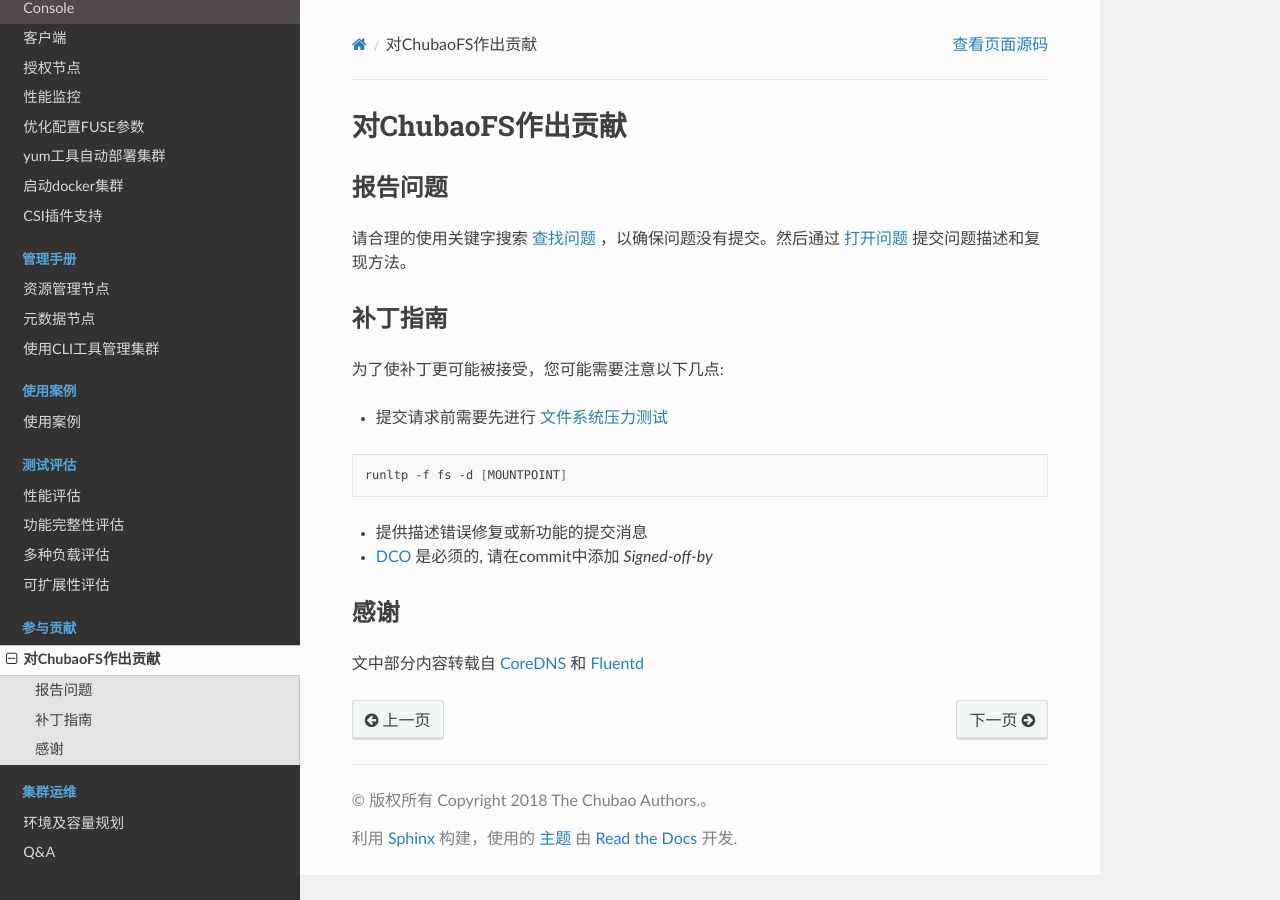
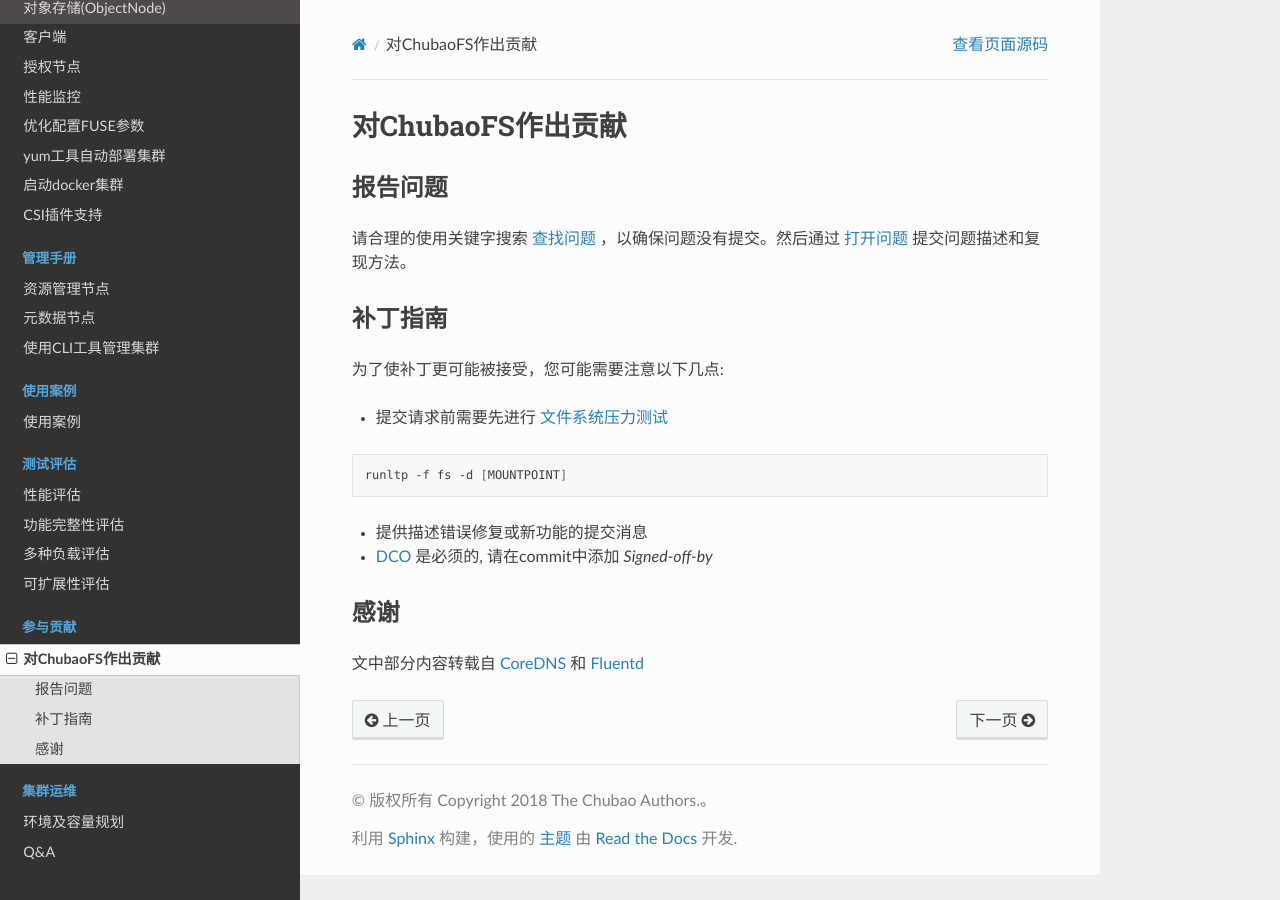
Before and after one commit to cubefs/docs-zh, a Sphinx documentation site: the page built from docs/source/contributing.rst, in a window 1280 px wide. Built offline with Sphinx 7.4.7 and the Read the Docs theme 2.0.0, drawn with Linux system fonts in a browser that asks for light colours.

Commit message:
docs: remove console item from index.rst
Signed-off-by: Victor1319 <834863182@qq.com>

```diff
--- a/docs/source/index.rst
+++ b/docs/source/index.rst
@@ -29,7 +29,6 @@
    user-guide/metanode
    user-guide/datanode
    user-guide/objectnode
-   user-guide/console
    user-guide/client
    user-guide/authnode
    user-guide/monitor
```
